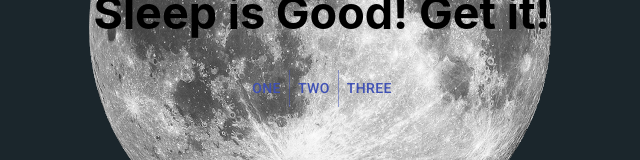
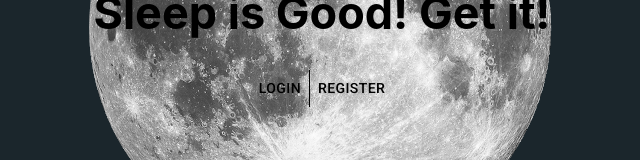
Before and after one commit to Sleep-tracker-2/Front_End, a React (Create React App) app: page / in a window 1280 px wide. Shown: the part 369-529 px from the top of the page, without its empty margins (318-958 px from the left). Built offline with nearby package versions, Linux system fonts and the light colour scheme.

Commit message:
add auth button to splash.js

```diff
--- a/package.json
+++ b/package.json
@@ -8,6 +8,7 @@
     "@testing-library/jest-dom": "^4.2.4",
     "@testing-library/react": "^9.3.2",
     "@testing-library/user-event": "^7.1.2",
+    "axios": "^0.19.2",
     "react": "^16.12.0",
     "react-dom": "^16.12.0",
     "react-redux": "^7.2.0",
--- a/src/App.js
+++ b/src/App.js
@@ -1,10 +1,9 @@
-
 import React from "react";
-import logo from "./logo.svg";
 import "./App.css";
 import { Route } from "react-router-dom";
 import Splash from "./components/Splash";
-
+import PrivateRoute from "./utils/PrivateRoute";
+import SleepGraphContainer from "./components/SleepGraphContainer";
 function App() {
 	return (
 		<div>
@@ -15,8 +14,10 @@ function App() {
 			{
 				// <Route exact path='/signup' component={Signup} />
 				// <Route exact path='/signin' component={Signin} />
-				// <PrivateRoute exact path='/sleep' component={SleepGraph} />
+				//
 			}
+
+			<PrivateRoute exact path='/sleep' component={SleepGraphContainer} />
 
 			{
 				// <Footer />
--- a/src/components/Splash.js
+++ b/src/components/Splash.js
@@ -20,7 +20,15 @@ const buttonStyle = {
 };
 
 const LinkBehavior = React.forwardRef((props, ref) => (
-	<RouterLink ref={ref} to='/graph' {...props} />
+	<RouterLink ref={ref} to='/sleep' {...props} />
+));
+
+const RegisterBehavior = React.forwardRef((props, ref) => (
+	<RouterLink ref={ref} to='/signup' {...props} />
+));
+
+const LoginBehavior = React.forwardRef((props, ref) => (
+	<RouterLink ref={ref} to='/login' {...props} />
 ));
 
 function Splash() {
@@ -31,11 +39,13 @@ function Splash() {
 				variant='text'
 				color='primary'
 				aria-label='text primary button group'
-				style={buttonStyle}
 			>
-				<Button>One</Button>
-				<Button>Two</Button>
-				<Button>Three</Button>
+				<Button component={RegisterBehavior} style={buttonStyle}>
+					Login
+				</Button>
+				<Button component={LoginBehavior} style={buttonStyle}>
+					Register
+				</Button>
 			</ButtonGroup>
 		</div>
 	);
--- /dev/null
+++ b/src/utils/PrivateRoute.js
@@ -0,0 +1,17 @@
+import React from "react";
+import { Route, Redirect } from "react-router-dom";
+
+const PrivateRoute = ({ component: Component, ...rest }) => (
+	<Route
+		{...rest}
+		render={props =>
+			localStorage.getItem("token") ? (
+				<Component {...props} />
+			) : (
+				<Redirect to='/signin' />
+			)
+		}
+	/>
+);
+
+export default PrivateRoute;
```
Also changed, not shown: src/utils/axiosWithAuth.js (added, +12 -0 lines), 1 other file (tests, documents, lock files or other folders).
